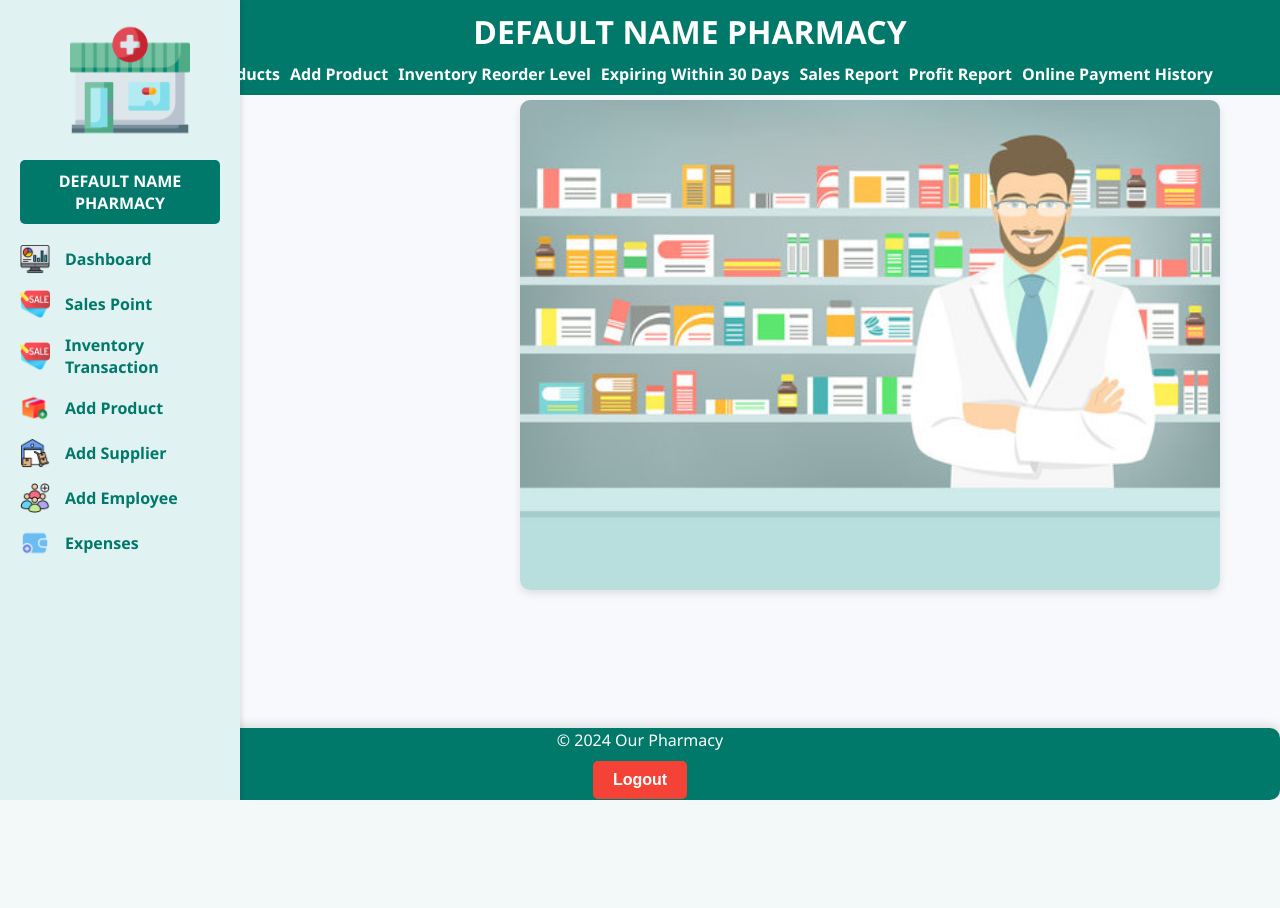
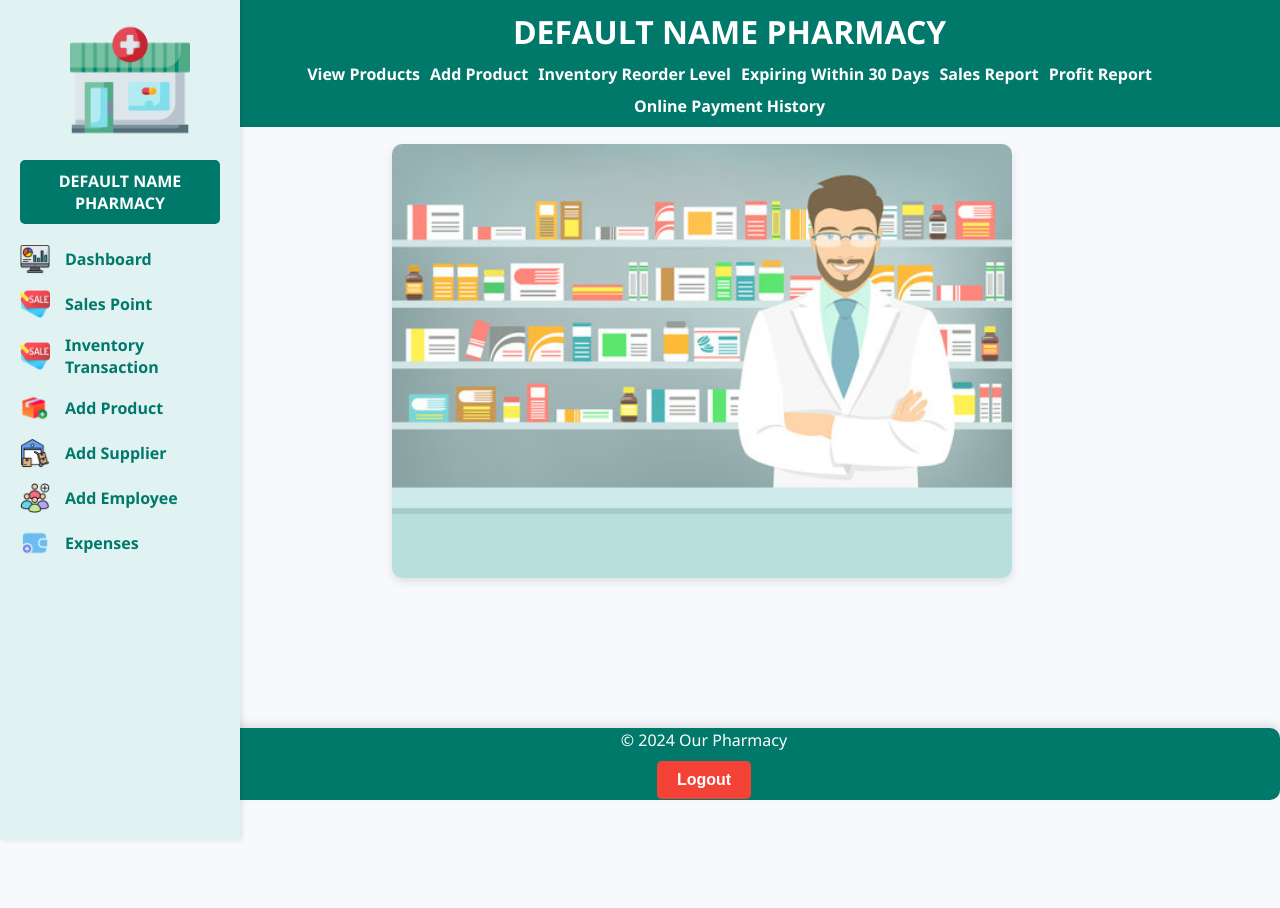
Before and after one commit to Derek1211212/webapp, a Flask app: page /home in a window 1280 px wide. Before the commit the page ends 800 px from the top, so only its background shows below. Run offline with Flask 3, Linux system fonts and the light colour scheme; the visitor is signed in with stand-in values (Sample User, id 1); data that the repository does not hold is empty.

Commit message:
Add files via upload

```diff
--- a/templates/index.html
+++ b/templates/index.html
@@ -116,8 +116,9 @@
             text-align: center;
             position: fixed;
             top: 0;
-            margin-left: 50px;
-            width: 100%;
+            margin-left: 14%;
+            margin-right: 0%;
+            width: 86%;
             z-index: 0; /* Ensure it's above the content */
             box-sizing: border-box;
         }
@@ -168,13 +169,16 @@
         }
 
         .main-image {
-            width: 100%;
-            max-width: 700px;
-            height: auto;
+            width: 50%;
+            max-width: 50%;
+            height: 50%;
             border-radius: 10px;
             box-shadow: 0 4px 8px rgba(0, 0, 0, 0.1);
-            margin: 80px auto 70px;
-            margin-left: 500px;
+
+            margin-left: 30%;
+            margin-right: 20%;
+            margin-top: 10%;
+            margin-bottom: 25%;
             display: block;
             transition: transform 0.3s ease, box-shadow 0.3s ease;
             align-self: center;
@@ -196,6 +200,9 @@
             width: 100%;
             box-sizing: border-box;
             box-shadow: 0 -4px 8px rgba(0, 0, 0, 0.1);
+             margin-left: 10%;
+            margin-right: 0%;
+            width: 90%;
         }
 
         footer p {
```
